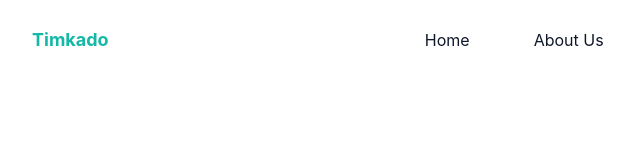
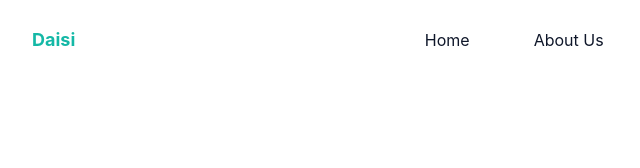
Before and after one commit to mbamcaem/websites, a website: page index.html in a window 1280 px wide. Shown: the top 168 px of the page, 0-640 px from the left. Drawn offline with Linux system fonts and the light colour scheme; files whose address does not match are found by name.

Commit message:
ganti nama

```diff
--- a/index.html
+++ b/index.html
@@ -18,7 +18,7 @@
         <div class="relative flex items-center justify-between">
           <div class="px-4">
             <a href="#home" class="block py-6 text-lg font-bold text-primary"
-              >Timkado
+              >Daisi
               <!-- <img alt="Daisi Logo" src="dist/img/daisi-logo.png" class="w-10 h-10">                     -->
             </a>
           </div>
```
